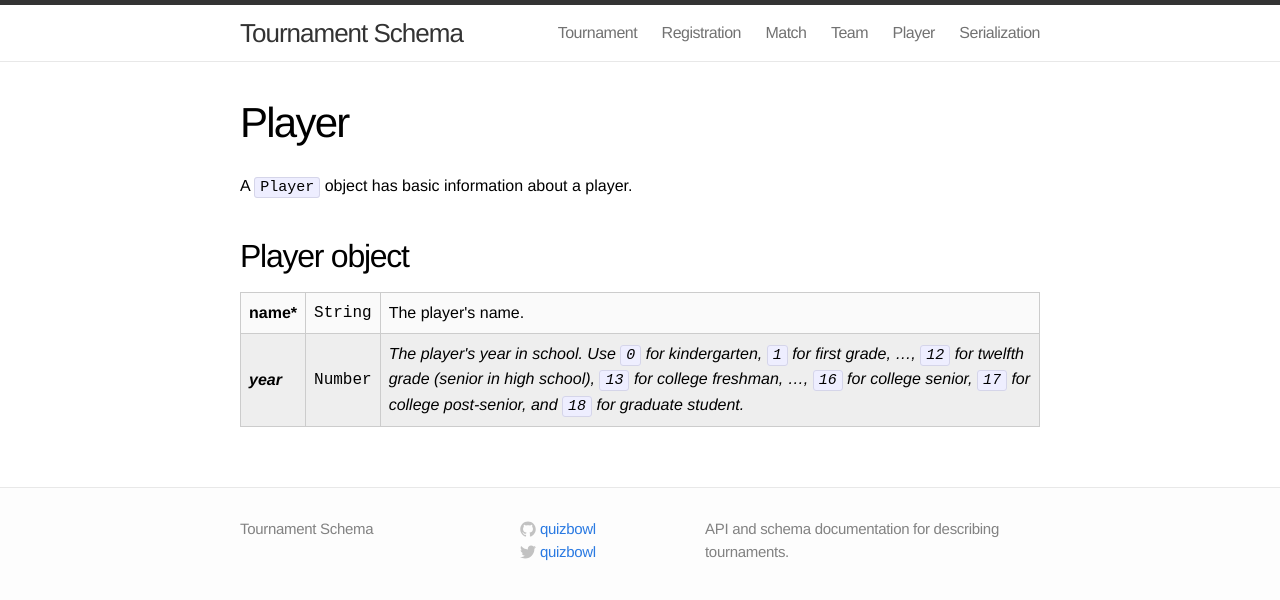
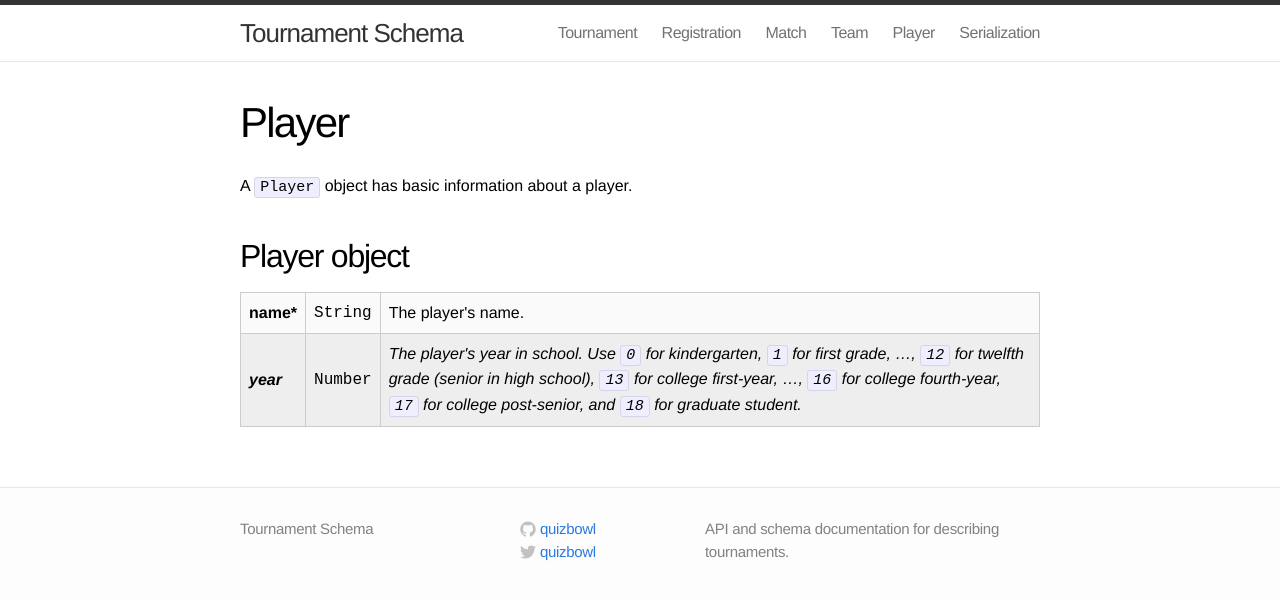
Before and after one commit to quizbowl/schema, a Jekyll site: the page built from player.md, in a window 1280 px wide. Shown: the top 600 px of the page. Built offline with Jekyll 4.4.1, drawn with Linux system fonts in a browser that asks for light colours.

Commit message:
First-years

```diff
--- a/player.md
+++ b/player.md
@@ -15,6 +15,6 @@ A `Player` object has basic information about a player.
   <tr class="optional">
     <th>year</th>
     <td class="type">Number</td>
-    <td>The player's year in school. Use <code>0</code> for kindergarten, <code>1</code> for first grade, &#133;, <code>12</code> for twelfth grade (senior in high school), <code>13</code> for college freshman, &#133;, <code>16</code> for college senior, <code>17</code> for college post-senior, and <code>18</code> for graduate student.</td>
+    <td>The player's year in school. Use <code>0</code> for kindergarten, <code>1</code> for first grade, &#133;, <code>12</code> for twelfth grade (senior in high school), <code>13</code> for college first-year, &#133;, <code>16</code> for college fourth-year, <code>17</code> for college post-senior, and <code>18</code> for graduate student.</td>
   </tr>
 </tbody></table>
```
